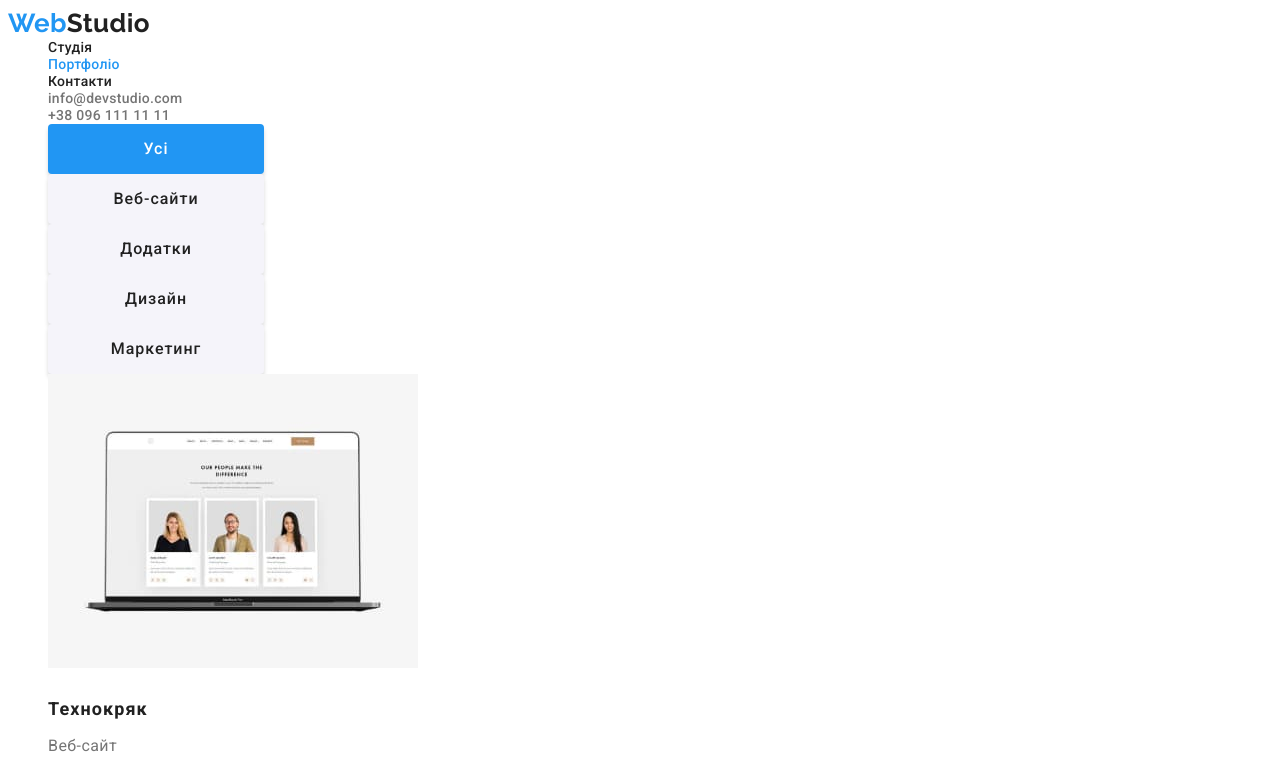
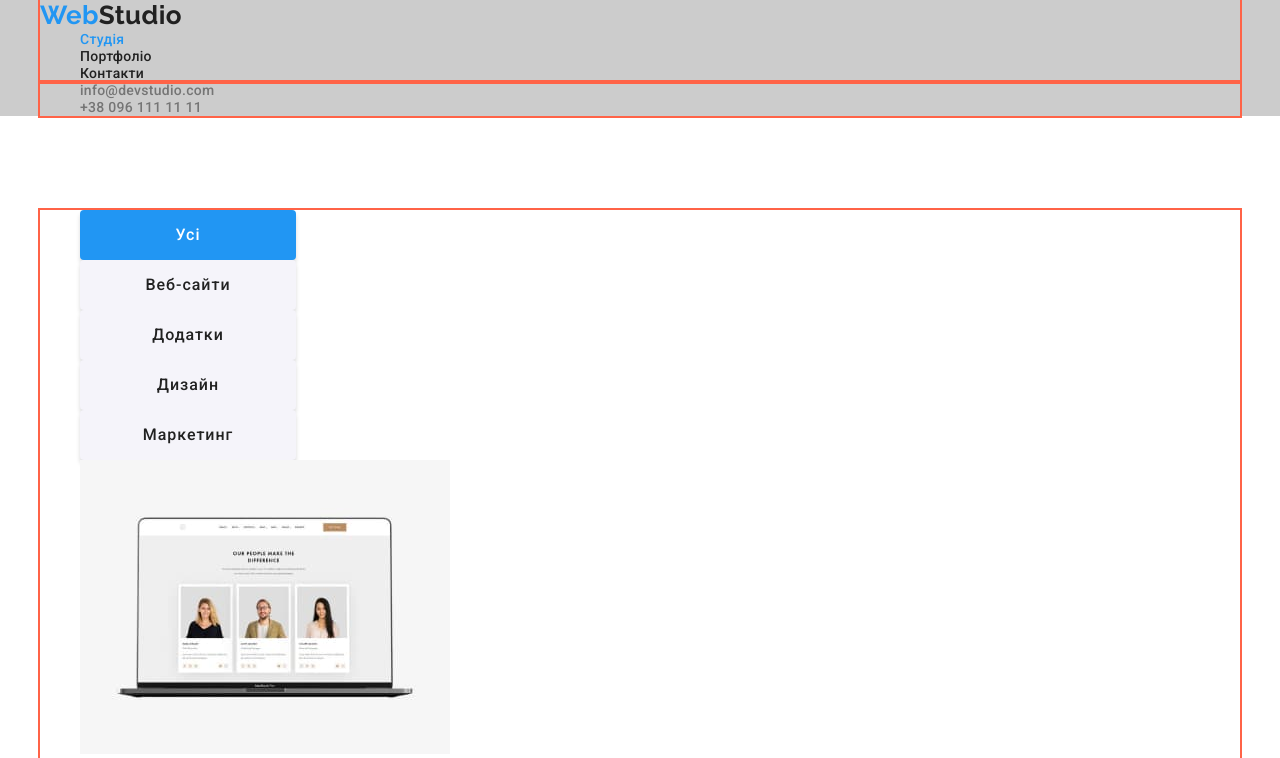
Before and after one commit to Gennadiy-Nikolaev/goit-markup-hw-02, a plain HTML site: page portfolio.html in a window 1280 px wide. Shown: the top 758 px of the page. Drawn offline with nearby package versions, Linux system fonts and the light colour scheme.

Commit message:
Update portfolio.html
dz3

```diff
--- a/portfolio.html
+++ b/portfolio.html
@@ -1,6 +1,6 @@
 <!DOCTYPE html>
 <html lang="uk">
-  <head>
+  <head class="container">
     <meta charset="UTF-8" />
     <meta http-equiv="X-UA-Compatible" content="IE=edge" />
     <meta name="viewport" content="width=device-width, initial-scale=1.0" />
@@ -9,27 +9,36 @@
       href="https://fonts.googleapis.com/css2?family=Raleway:wght@700&family=Roboto:wght@400;500;700;900&display=swap"
       rel="stylesheet"
     />
+    <link
+      rel="stylesheet"
+      href="https://cdnjs.cloudflare.com/ajax/libs/modern-normalize/1.1.0/modern-normalize.min.css"
+      integrity="sha512-wpPYUAdjBVSE4KJnH1VR1HeZfpl1ub8YT/NKx4PuQ5NmX2tKuGu6U/JRp5y+Y8XG2tV+wKQpNHVUX03MfMFn9Q=="
+      crossorigin="anonymous"
+      referrerpolicy="no-referrer"
+    />
     <link rel="stylesheet" href="./css/styles.css" />
   </head>
-
   <body>
     <!--Header-->
-    <header>
+    <header class="page-header">
+      <div class="container">
         <nav>
           <a href="/" class="logo">Web<span class="accent">Studio</span></a>
           <ul class="site-nav list">
             <li>
-            <a href="./index.html" class="link">Студія</a>
+              <a href="./index.html" class="link current">Студія</a>
             </li>
             <li>
-            <a href="./portfolio.html" class="link current">Портфоліо</a>
+              <a href="./portfolio.html" class="link">Портфоліо</a>
             </li>
             <li>
               <a href="" class="link">Контакти</a>
             </li>
           </ul>
         </nav>
+      </div>
       <!--Mail+tel-->
+      <div class="container">
         <ul class="auth-nav list">
           <li>
             <a href="mailto:info@devstudio.com" class="link"
@@ -40,10 +49,12 @@
             <a href="tel:+380961111111" class="link">+38 096 111 11 11</a>
           </li>
         </ul>
+      </div>
     </header>
-    <main>
+    <main class="portfolio">
       <h1 hidden>Портфоліо</h1>
       <!--Buttons-->
+      <div class="container">
         <ul class="work-nav list">
           <li>
             <button type="button" class="button primary">Усі</button>
@@ -154,6 +165,7 @@
             <p class="post">Додаток</p>
           </li>
         </ul>
+      </div>
     </main>
     <!--Contact Section-->
     <footer class="footer">
```
Lines whose indentation alone changed are shown as unchanged.
